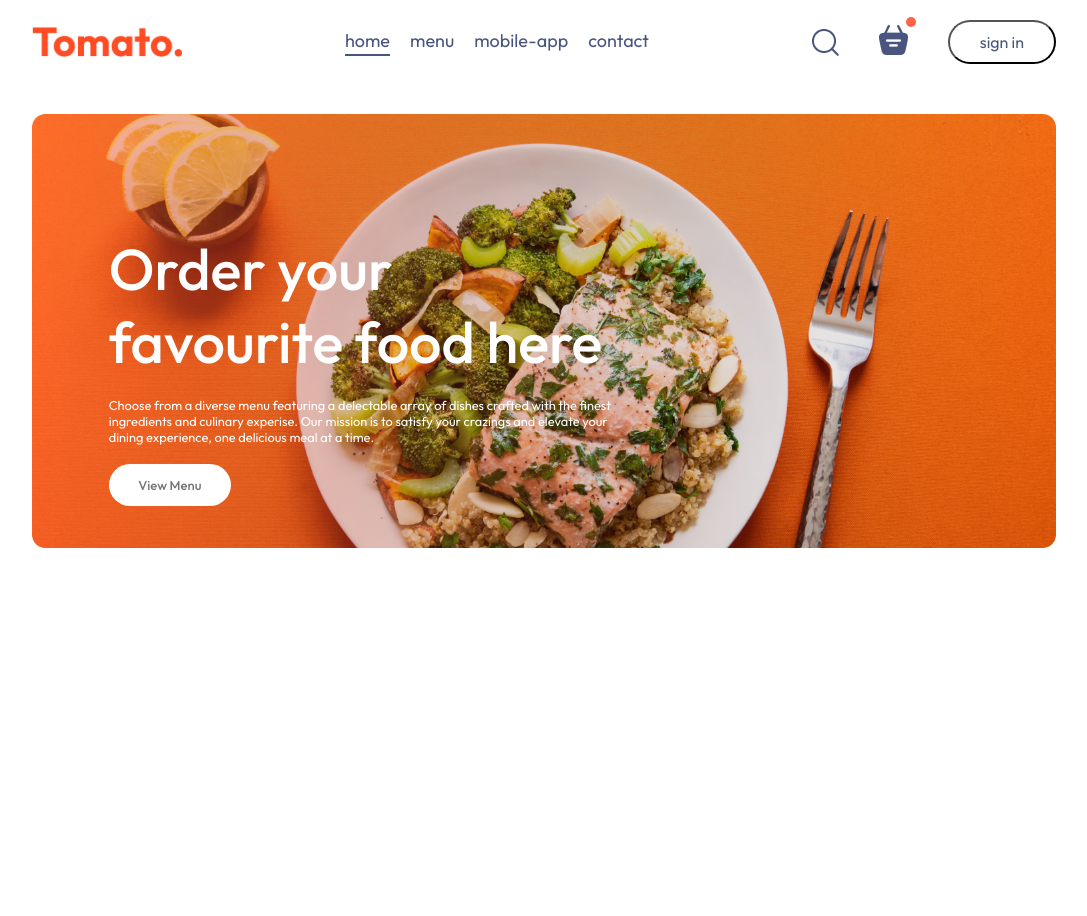
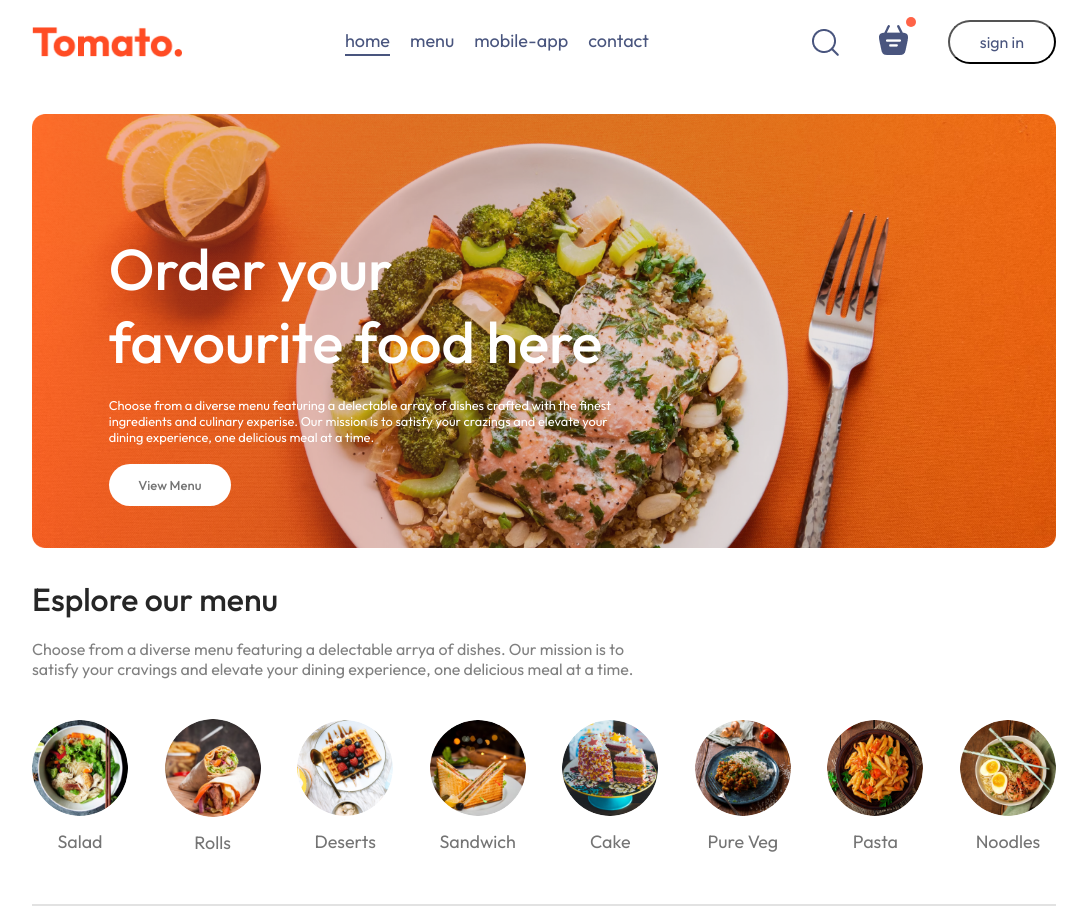
Before and after one commit to kaz123456789/Food-Delivery, a React (Vite) app in the folder Frontend/: page / in a window 1280 px wide. Shown: the whole page, without its empty margins (96-1183 px from the left). Before the commit the page ends 800 px from the top, so only its background shows below. Built offline with nearby package versions, Linux system fonts and the light colour scheme.

Commit message:
home page items

```diff
--- a/Frontend/src/assets/assets.js
+++ b/Frontend/src/assets/assets.js
@@ -60,6 +60,7 @@ import bag_icon from './bag_icon.png'
 import logout_icon from './logout_icon.png'
 import parcel_icon from './parcel_icon.png'
 
+// "export" here helps other files to inport the arrays and use them directily.
 export const assets = {
     logo,
     basket_icon,
--- /dev/null
+++ b/Frontend/src/components/ExploreMenu/ExploreMenu.css
@@ -0,0 +1,51 @@
+.explore-menu{
+    display: flex;
+    flex-direction: column;
+    gap: 20px;
+}
+
+.explore-menu h1{
+    color: #262626;
+    font-weight: 500;
+}
+
+.explore-menu-text{
+    max-width: 60%;
+    color:#808080;
+}
+
+.explore-menu-list{
+    display: flex;
+    justify-content: space-between;
+    align-items: center;
+    gap: 30px;
+    text-align: center;
+    margin: 20px 0px;
+    overflow: scroll;
+}
+
+.explore-menu-list::-webkit-scrollbar{
+    display: none;
+}
+
+.explore-menu-list-item img{
+    width: 7.5vw;
+    min-width: 80px;
+    cursor: pointer;
+    border-radius: 50%;
+    transition: 0.2s;
+}
+
+.explore-menu-list-item p{
+    margin-top: 10px;
+    color: #747474;
+    font-size: max(1.4vw,16px);
+    cursor: pointer;
+}
+
+.explore-menu hr{
+    margin: 10px 0px;
+    height: 2px;
+    background-color: #e2e2e2;
+    border: none;
+}
--- /dev/null
+++ b/Frontend/src/components/ExploreMenu/ExploreMenu.jsx
@@ -0,0 +1,28 @@
+import React from 'react'
+import './ExploreMenu.css'
+import { menu_list } from '../../assets/assets'
+
+const ExploreMenu = () => {
+  return (
+    <div className='explore-menu' id='explore-menu'>
+        <h1>Esplore our menu</h1>
+        <p className='explore-menu-text'>Choose from a diverse menu featuring a delectable arrya of dishes. Our mission is to satisfy your cravings and elevate your dining experience, one delicious meal at a time.</p>
+        <div className="explore-menu-list">
+            {/* .map is a array method that loops over each element. */}
+            {/* item here is corresponding to the items in the menu list and index counts from 0 to num of itmes-1) */}
+            {menu_list.map((item, index)=>{
+                return(
+                    <div key={index} className="explore-menu-list-item">
+                        <img src={item.menu_image} alt="Menu image" className="menu" />
+                        <p>{item.menu_name}</p>
+                    </div>
+
+                )
+            })}
+        </div>
+        <hr />
+    </div>
+  )
+}
+
+export default ExploreMenu
--- a/Frontend/src/pages/Home/Home.jsx
+++ b/Frontend/src/pages/Home/Home.jsx
@@ -1,11 +1,13 @@
 import React from 'react'
 import './Home.css'
 import Header from '../../components/Header/Header'
+import ExploreMenu from '../../components/ExploreMenu/ExploreMenu'
 
 const Home = () => {
   return (
     <div>
         <Header/>
+        <ExploreMenu/>
     </div>
   )
 }
```
